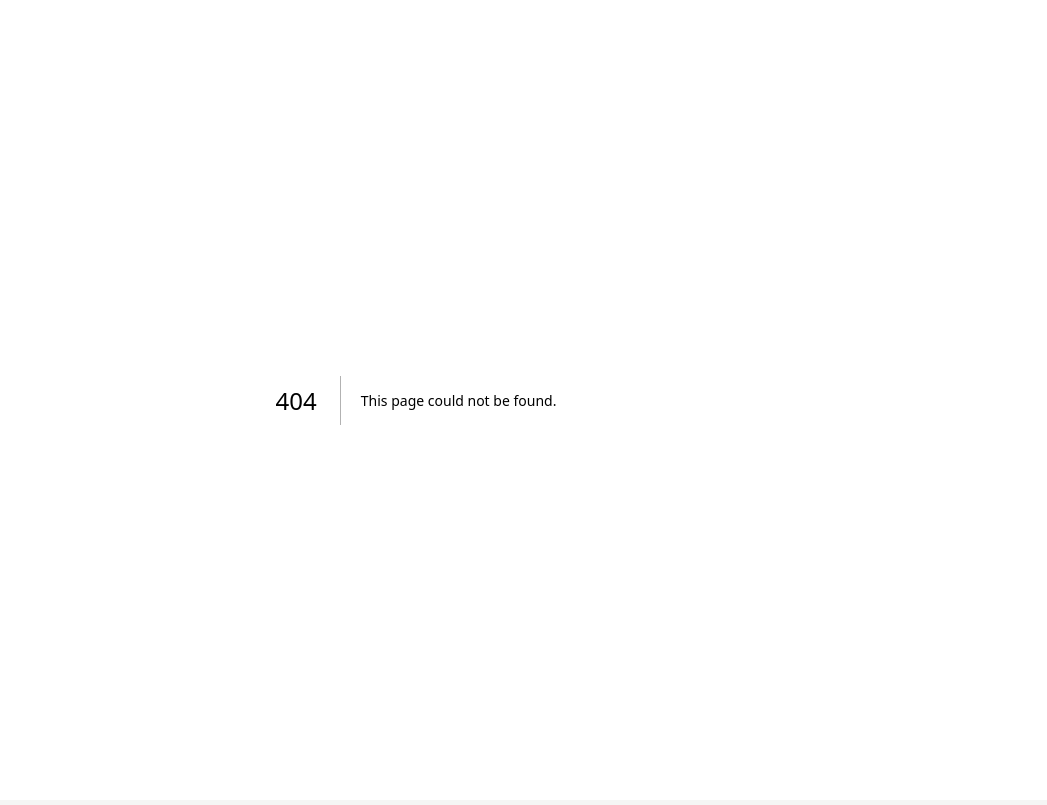
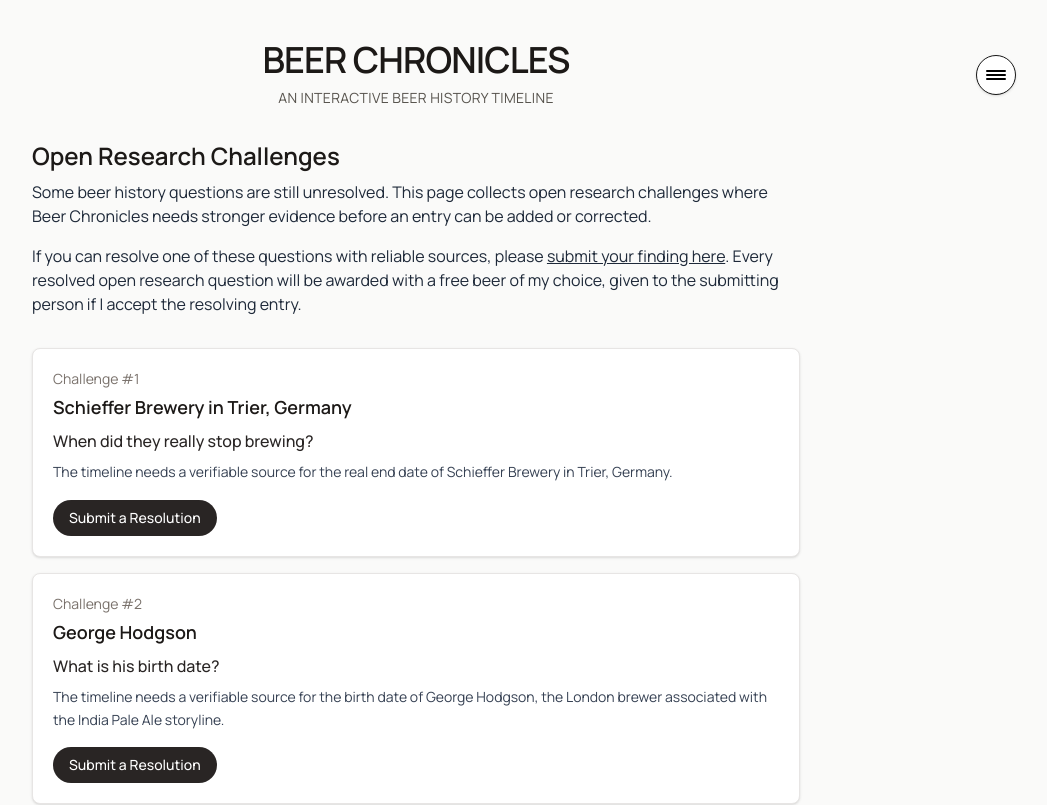
Before and after one commit to beer-chronicles-timeline/beer-chronicles-timeline.github.io, a Next.js app: page /challenges in a window 1280 px wide. Before the commit this address had no page. Shown: the top 805 px of the page, without its empty margins (224-1271 px from the left). Built offline with nearby package versions, Linux system fonts and the light colour scheme; a web font is replaced by a local one.

Commit message:
one more time

```diff
--- /dev/null
+++ b/src/app/challenges/page.tsx
@@ -0,0 +1,129 @@
+// app/challenges/page.tsx
+import Link from "next/link";
+import HeaderMenu from "@/components/HeaderMenu";
+import Footer from "@/components/Footer";
+
+export default function ChallengesPage() {
+  const challenges = [
+    {
+      title: "Schieffer Brewery in Trier, Germany",
+      question: "When did they really stop brewing?",
+      context:
+        "The timeline needs a verifiable source for the real end date of Schieffer Brewery in Trier, Germany.",
+    },
+    {
+      title: "George Hodgson",
+      question: "What is his birth date?",
+      context:
+        "The timeline needs a verifiable source for the birth date of George Hodgson, the London brewer associated with the India Pale Ale storyline.",
+    },
+    {
+      title: "George Hodgson",
+      question: "What is his death date?",
+      context:
+        "The timeline needs a verifiable source for the death date of George Hodgson, the London brewer associated with the India Pale Ale storyline.",
+    },
+  ];
+
+  return (
+    <main className="min-h-screen bg-stone-50 p-4 md:p-10 flex flex-col">
+      <header className="mb-8">
+        {/* Mobile layout: menu and BEER on same line */}
+        <div className="flex items-start justify-between gap-2 md:hidden">
+          <h1 className="text-4xl font-semibold tracking-tight text-stone-900 font-serif">
+            <Link href="/" className="hover:no-underline">BEER</Link>
+          </h1>
+          <HeaderMenu />
+        </div>
+
+        {/* Desktop layout: centered title with menu on right */}
+        <div className="hidden md:flex md:flex-row md:items-center md:justify-between">
+          <div className="w-1/3" />
+          <div className="w-1/3 text-center">
+            <h1 className="text-4xl font-semibold tracking-tight text-stone-900 font-serif whitespace-nowrap">
+              <Link href="/" className="hover:no-underline">BEER CHRONICLES</Link>
+            </h1>
+            <h2 className="text-stone-600 mt-2 tracking-wide uppercase text-sm whitespace-nowrap">
+              An Interactive Beer History Timeline
+            </h2>
+          </div>
+          <div className="w-1/3 flex justify-end">
+            <HeaderMenu />
+          </div>
+        </div>
+
+        {/* Subtitle - visible on both, but on mobile it appears below the BEER+menu line */}
+        <div className="block md:hidden mt-2">
+          <h1 className="text-4xl font-semibold tracking-tight text-stone-900 font-serif">
+            <Link href="/" className="hover:no-underline">CHRONICLES</Link>
+          </h1>
+          <h2 className="text-stone-600 mt-2 tracking-wide uppercase text-sm">
+            Open Research Challenges
+          </h2>
+        </div>
+      </header>
+
+      <section className="max-w-3xl mx-auto w-full">
+        <h2 className="text-2xl font-semibold font-serif text-stone-900 mb-2">
+          Open Research Challenges
+        </h2>
+
+        <div className="space-y-4 text-gray-800">
+          <p>
+            Some beer history questions are still unresolved. This page collects open research challenges where Beer Chronicles needs stronger evidence before an entry can be added or corrected.
+          </p>
+
+          <p>
+            If you can resolve one of these questions with reliable sources, please{" "}
+            <Link href="/submit" className="underline hover:no-underline">
+              submit your finding here
+            </Link>
+            . Every resolved open research question will be awarded with a free beer of my choice, given to the submitting person if I accept the resolving entry.
+          </p>
+        </div>
+
+        <div className="mt-8 space-y-4">
+          {challenges.map((challenge, index) => (
+            <article
+              key={`${challenge.title}-${challenge.question}`}
+              className="bg-white border border-stone-200 rounded-lg p-5 shadow-sm"
+            >
+              <div className="text-sm text-stone-500 mb-1">
+                Challenge #{index + 1}
+              </div>
+
+              <h3 className="text-lg font-semibold font-serif text-stone-900">
+                {challenge.title}
+              </h3>
+
+              <p className="mt-2 text-stone-800 font-medium">
+                {challenge.question}
+              </p>
+
+              <p className="mt-2 text-sm text-gray-700 leading-relaxed">
+                {challenge.context}
+              </p>
+
+              <div className="mt-4">
+                <Link
+                  href="/submit"
+                  className="inline-flex items-center rounded-full bg-stone-800 px-4 py-2 text-sm font-medium text-white hover:bg-stone-900 transition"
+                >
+                  Submit a Resolution
+                </Link>
+              </div>
+            </article>
+          ))}
+        </div>
+
+        <div className="mt-8 pt-4 text-sm text-gray-600">
+          <Link href="/" className="underline hover:no-underline">
+            ← Back to the Beer History Timeline
+          </Link>
+        </div>
+      </section>
+
+      <Footer />
+    </main>
+  );
+}
```
